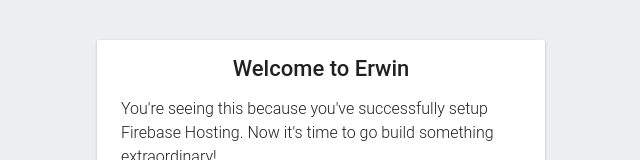
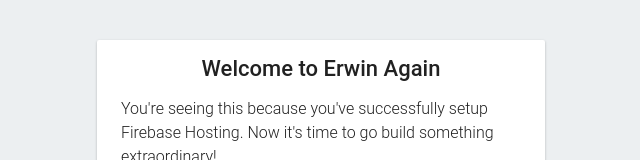
Before and after one commit to erwin-daza/polymer, a website: page index.html in a window 1280 px wide. Shown: the top 160 px of the page, without its empty margins (319-959 px from the left). Drawn offline with Linux system fonts and the light colour scheme.

Commit message:
try erwin again

```diff
--- a/index.html
+++ b/index.html
@@ -59,7 +59,7 @@
   </head>
   <body>
     <div id="message">
-      <h1>Welcome to Erwin</h1>
+      <h1>Welcome to Erwin Again</h1>
       <p>You're seeing this because you've successfully setup Firebase Hosting. Now it's time to go build something extraordinary!</p>
       <ul>
         <li><a target="_blank" href="https://firebase.google.com/docs/hosting/">Open Hosting Documentation</a></li>
```
